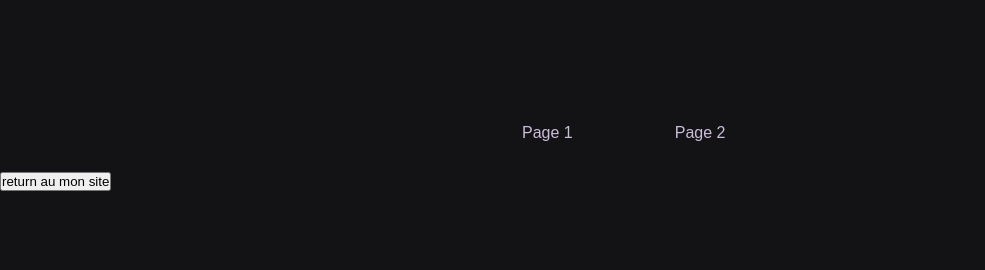
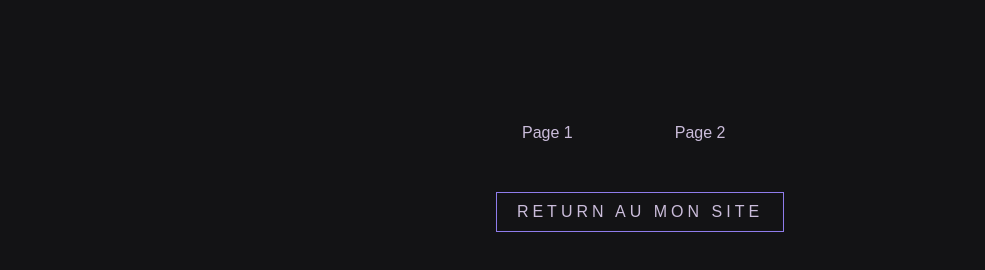
Before and after one commit to amineshx/init_web_gtrL2_tp1, a plain HTML site: page index.html in a window 1280 px wide. Shown: the part 58-328 px from the top of the page, without its empty margins (0-985 px from the left). Drawn offline with Linux system fonts and the light colour scheme.

Commit message:
Update index.css

```diff
--- a/index.css
+++ b/index.css
@@ -49,3 +49,29 @@ ul li {
 ul li a:hover {
     color: rgba(255, 0, 0, 0.815);
 }
+#submit{
+    background-color: transparent;
+    padding: 10px 20px;
+    color: #CBBDDB;
+    font-size: 16px;
+    text-decoration: none;
+    text-transform: uppercase;
+    overflow: hidden;
+    transition: .5s;
+    letter-spacing: 4px;
+    border: 1px solid #8F7CEC;
+    margin: auto;
+}
+#submit:hover{
+    background: #8F7CEC;
+    color: #fff;
+    border-radius: 5px;
+    box-shadow: 0 0 5px #8F7CEC, 0 0 25px #8F7CEC,
+    0 0 50px #8F7CEC, 0 0 100px #8F7CEC, 0 0 150px #8F7CEC,
+    0 0 200px #8F7CEC, 0 0 300px #8F7CEC, 0 0 350px #8F7CEC ;
+}
+.button-form{
+    display: flex;
+    flex-direction: row;
+    margin-top: 20px;
+}
```
